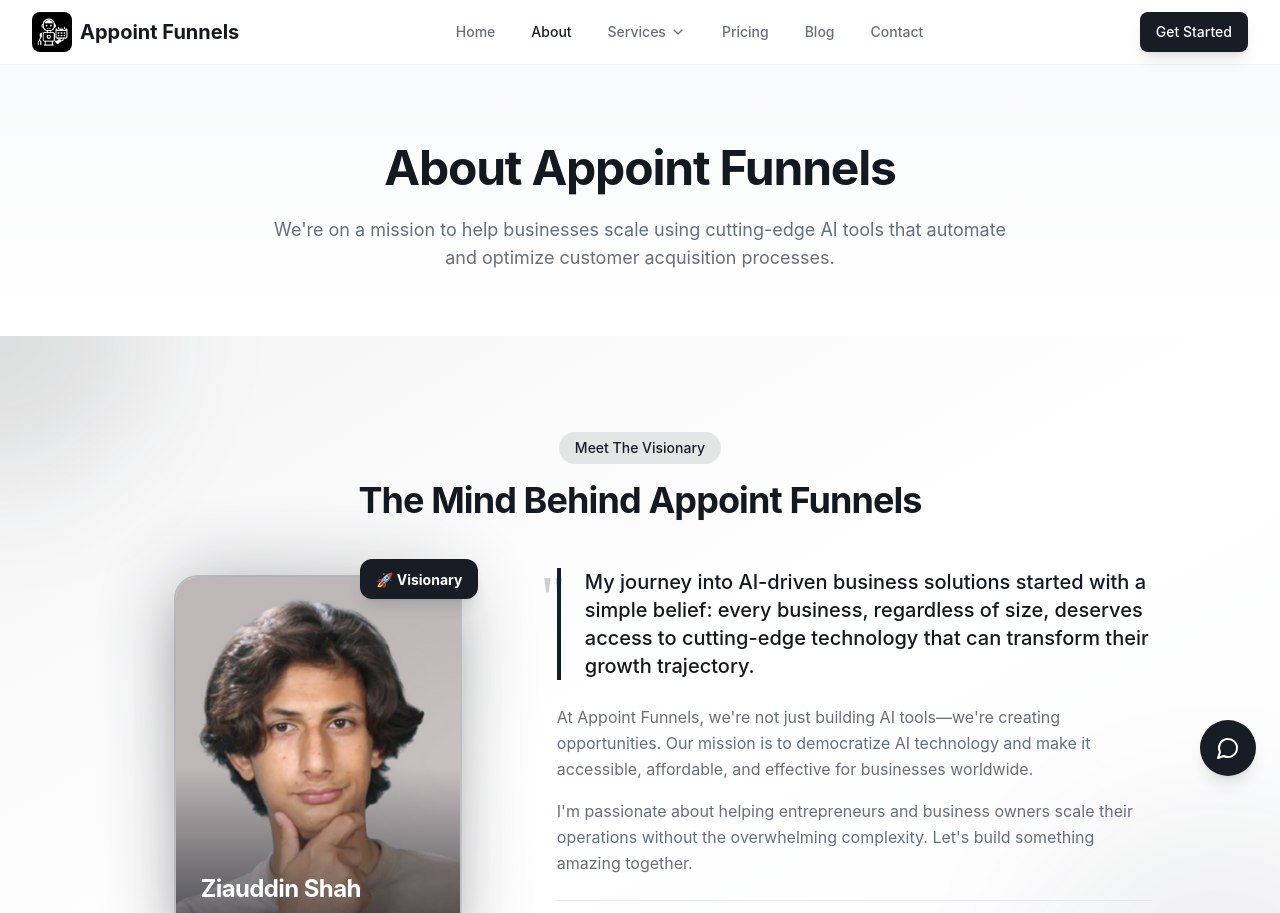
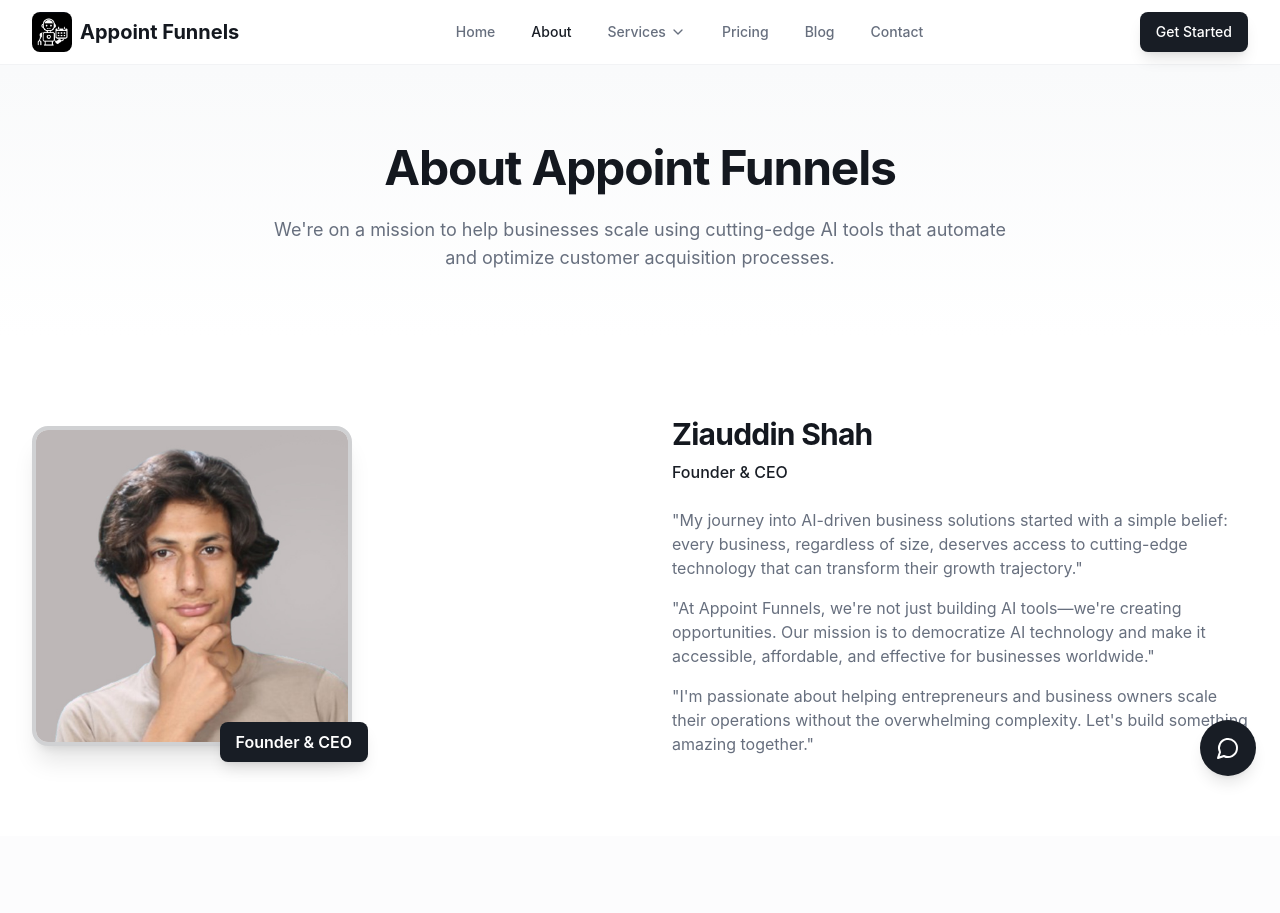
Before and after one commit to outdoorfunnels-ctrl/ai-funnel-spark-44, a React (Vite) app: page /about in a window 1280 px wide. Shown: the top 913 px of the page. Built offline with nearby package versions, Linux system fonts and the light colour scheme; the HTML template or start-up script is replaced by a standard one.

Commit message:
Reverted to commit aae505d35f8bfd3eec858036fa25b000f72bfe0b

```diff
--- a/src/pages/About.tsx
+++ b/src/pages/About.tsx
@@ -52,97 +52,36 @@ export default function About() {
       </section>
 
       {/* Founder Section */}
-      <section className="py-24 bg-gradient-to-br from-primary/5 via-background to-secondary/30 relative overflow-hidden">
-        {/* Decorative Elements */}
-        <div className="absolute top-0 left-0 w-72 h-72 bg-primary/10 rounded-full blur-3xl -translate-x-1/2 -translate-y-1/2" />
-        <div className="absolute bottom-0 right-0 w-96 h-96 bg-primary/5 rounded-full blur-3xl translate-x-1/3 translate-y-1/3" />
-
-        <div className="container mx-auto px-4 sm:px-6 lg:px-8 relative z-10">
-          <div className="text-center mb-12">
-            <span className="inline-block px-4 py-1.5 bg-primary/10 text-primary text-sm font-medium rounded-full mb-4">
-              Meet The Visionary
-            </span>
-            <h2 className="text-3xl sm:text-4xl font-bold text-foreground">
-              The Mind Behind Appoint Funnels
-            </h2>
-          </div>
-
-          <div className="max-w-5xl mx-auto">
-            <div className="grid lg:grid-cols-5 gap-12 items-center">
-              {/* Image Column */}
-              <div className="lg:col-span-2 flex justify-center">
-                <div className="relative group">
-                  {/* Glow Effect */}
-                  <div className="absolute inset-0 bg-gradient-to-br from-primary to-primary/50 rounded-3xl blur-2xl opacity-30 group-hover:opacity-50 transition-opacity duration-500" />
-
-                  {/* Main Image Container */}
+      <section className="py-20 bg-background">
+        <div className="container mx-auto px-4 sm:px-6 lg:px-8">
+          <div className="grid lg:grid-cols-2 gap-16 items-center">
+            <div className="flex justify-center lg:justify-start">
               <div className="relative">
-                    <div className="w-64 h-80 sm:w-72 sm:h-96 rounded-3xl overflow-hidden border-2 border-primary/20 shadow-2xl transform group-hover:scale-[1.02] transition-transform duration-500">
+                <div className="w-72 h-72 sm:w-80 sm:h-80 rounded-2xl overflow-hidden border-4 border-primary/20 shadow-xl">
                   <img
                     src={founderImage}
                     alt="Ziauddin Shah - Founder & CEO"
                     className="w-full h-full object-cover"
                   />
-                      {/* Overlay Gradient */}
-                      <div className="absolute inset-0 bg-gradient-to-t from-foreground/80 via-transparent to-transparent" />
-
-                      {/* Name on Image */}
-                      <div className="absolute bottom-0 left-0 right-0 p-6 text-background">
-                        <h3 className="text-2xl font-bold mb-1">Ziauddin Shah</h3>
-                        <div className="flex items-center gap-2">
-                          <div className="w-8 h-0.5 bg-primary" />
-                          <span className="text-primary font-medium">Founder & CEO</span>
+                </div>
+                <div className="absolute -bottom-4 -right-4 bg-primary text-primary-foreground px-4 py-2 rounded-lg shadow-lg">
+                  <span className="font-semibold">Founder & CEO</span>
                 </div>
               </div>
             </div>
-
-                    {/* Floating Badge */}
-                    <div className="absolute -top-4 -right-4 bg-primary text-primary-foreground px-4 py-2 rounded-xl shadow-lg animate-fade-in">
-                      <span className="text-sm font-bold">🚀 Visionary</span>
-                    </div>
-                  </div>
-                </div>
-              </div>
-
-              {/* Content Column */}
-              <div className="lg:col-span-3 space-y-6">
-                <div className="relative">
-                  <div className="absolute -left-4 top-0 text-6xl text-primary/20 font-serif">"</div>
-                  <blockquote className="text-lg sm:text-xl text-foreground font-medium leading-relaxed pl-6 border-l-4 border-primary">
-                    My journey into AI-driven business solutions started with a simple belief: every business, regardless of size, deserves access to cutting-edge technology that can transform their growth trajectory.
-                  </blockquote>
-                </div>
-
+            <div>
+              <h2 className="text-3xl font-bold text-foreground mb-2">Ziauddin Shah</h2>
+              <p className="text-primary font-medium mb-6">Founder & CEO</p>
               <div className="space-y-4 text-muted-foreground">
-                  <p className="leading-relaxed">
-                    At Appoint Funnels, we're not just building AI tools—we're creating opportunities. Our mission is to democratize AI technology and make it accessible, affordable, and effective for businesses worldwide.
+                <p>
+                  "My journey into AI-driven business solutions started with a simple belief: every business, regardless of size, deserves access to cutting-edge technology that can transform their growth trajectory."
                 </p>
-                  <p className="leading-relaxed">
-                    I'm passionate about helping entrepreneurs and business owners scale their operations without the overwhelming complexity. Let's build something amazing together.
+                <p>
+                  "At Appoint Funnels, we're not just building AI tools—we're creating opportunities. Our mission is to democratize AI technology and make it accessible, affordable, and effective for businesses worldwide."
                 </p>
-                </div>
-
-                {/* Signature & Stats */}
-                <div className="flex flex-wrap items-center gap-6 pt-4 border-t border-border">
-                  <div className="flex items-center gap-3">
-                    <div className="w-12 h-12 rounded-full bg-primary/10 flex items-center justify-center">
-                      <Target className="w-6 h-6 text-primary" />
-                    </div>
-                    <div>
-                      <div className="font-bold text-foreground">500+</div>
-                      <div className="text-sm text-muted-foreground">Businesses Transformed</div>
-                    </div>
-                  </div>
-                  <div className="flex items-center gap-3">
-                    <div className="w-12 h-12 rounded-full bg-primary/10 flex items-center justify-center">
-                      <Award className="w-6 h-6 text-primary" />
-                    </div>
-                    <div>
-                      <div className="font-bold text-foreground">5+ Years</div>
-                      <div className="text-sm text-muted-foreground">Industry Experience</div>
-                    </div>
-                  </div>
-                </div>
+                <p>
+                  "I'm passionate about helping entrepreneurs and business owners scale their operations without the overwhelming complexity. Let's build something amazing together."
+                </p>
               </div>
             </div>
           </div>
```
Lines whose indentation alone changed are shown as unchanged.
